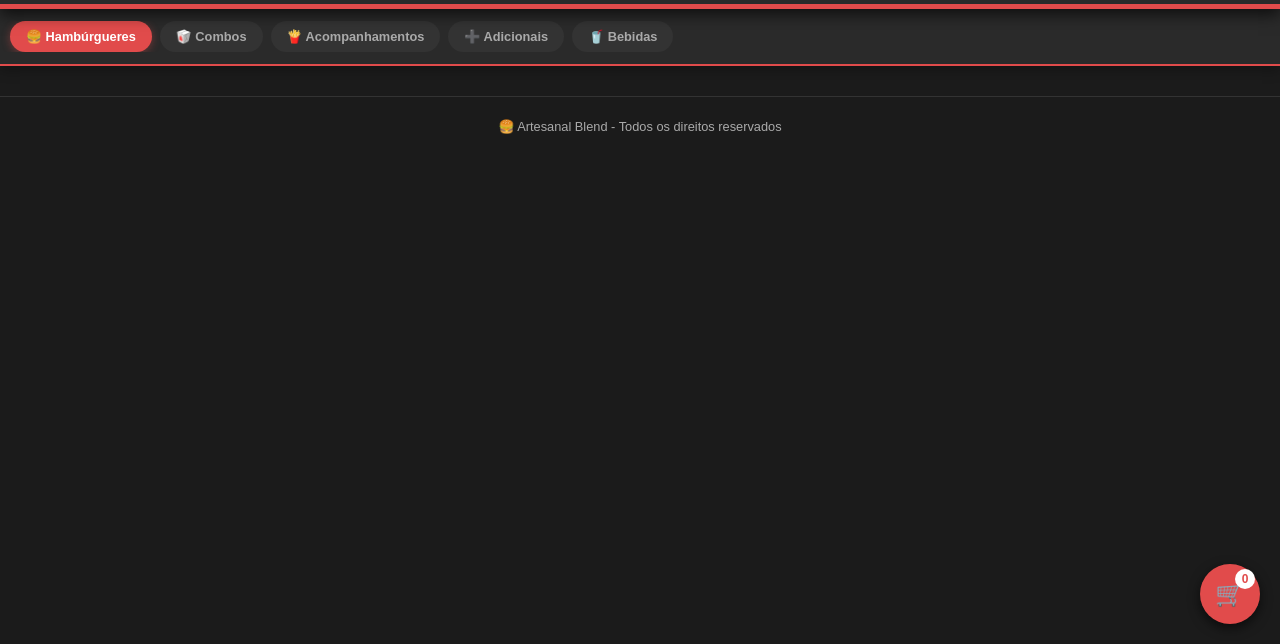
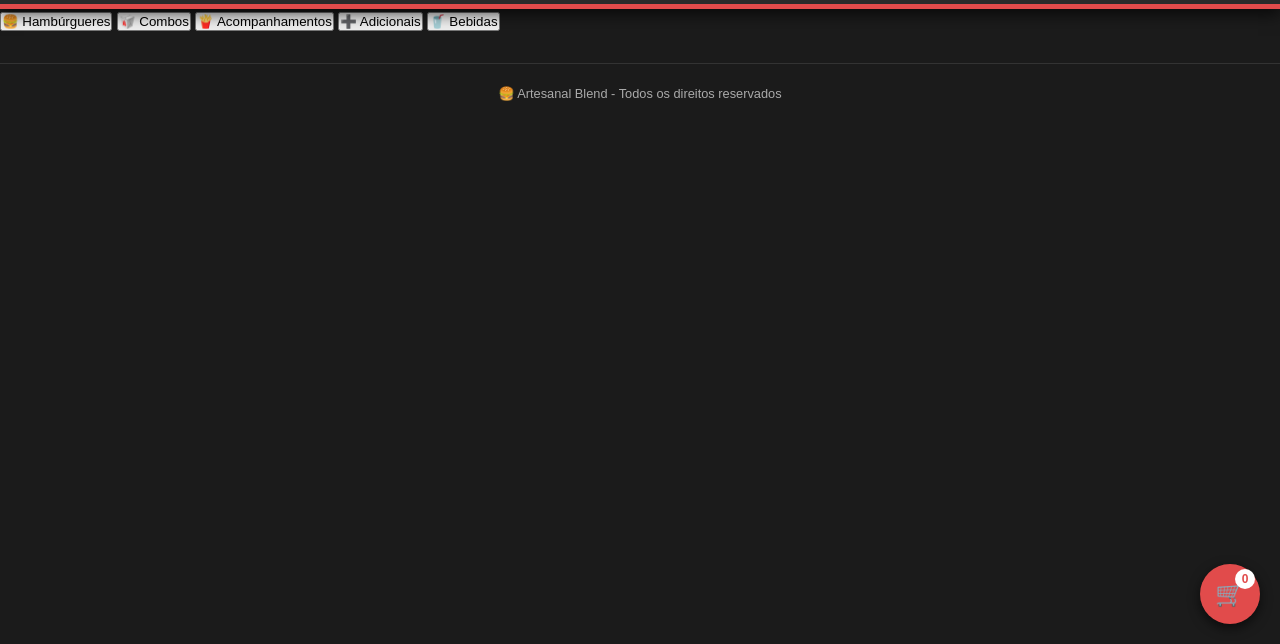
Before and after one commit to antoniogomesfilho88-svg/artesanal-blend, a website: page index.html in a window 1280 px wide. Shown: the part 156-800 px from the top of the page. Drawn offline with Linux system fonts and the light colour scheme; no server answers.

Commit message:
Update style.css

```diff
--- a/style.css
+++ b/style.css
@@ -670,56 +670,7 @@ footer {
   color: #e74c3c;
   border: 1px solid #e74c3c;
 }
-/* ===========================
-   FAIXA DE CATEGORIAS FIXA
-=========================== */
-.categorias-fixa {
-  position: sticky;
-  top: 80px; /* Abaixo do header */
-  background: var(--card);
-  padding: 12px 0;
-  z-index: 90;
-  border-bottom: 2px solid var(--red);
-  box-shadow: 0 4px 12px rgba(0, 0, 0, 0.3);
-}
 
-.categorias-container {
-  display: flex;
-  overflow-x: auto;
-  gap: 8px;
-  padding: 0 10px;
-  scrollbar-width: none; /* Firefox */
-  -ms-overflow-style: none; /* IE */
-}
-
-.categorias-container::-webkit-scrollbar {
-  display: none; /* Chrome, Safari */
-}
-
-.categoria-btn {
-  background: #333;
-  color: var(--gray);
-  border: none;
-  border-radius: 20px;
-  padding: 8px 16px;
-  font-size: 0.8rem;
-  font-weight: 600;
-  white-space: nowrap;
-  cursor: pointer;
-  transition: all 0.3s ease;
-  flex-shrink: 0;
-}
-
-.categoria-btn:hover {
-  background: #444;
-  color: var(--text);
-}
-
-.categoria-btn.active {
-  background: var(--red);
-  color: white;
-  box-shadow: 0 2px 8px rgba(225, 75, 75, 0.4);
-}
 
 /* Ajuste no espaçamento das seções */
 .menu-section {
@@ -732,3 +683,26 @@ footer {
   scroll-margin-top: 140px;
   padding-top: 10px;
 }
+
+/* ===========================
+   FAIXAS FIXAS COM DIV SEPARADA
+=========================== */
+.categoria-header {
+  position: sticky;
+  top: 80px;
+  background: var(--card);
+  z-index: 80;
+  border-bottom: 2px solid var(--red);
+  box-shadow: 0 4px 10px rgba(0, 0, 0, 0.3);
+}
+
+.categoria-header h2 {
+  margin: 0;
+  padding: 15px 10px;
+  font-size: 1.3rem;
+  color: var(--red);
+}
+
+.menu-grid {
+  padding: 20px 10px;
+}
```
